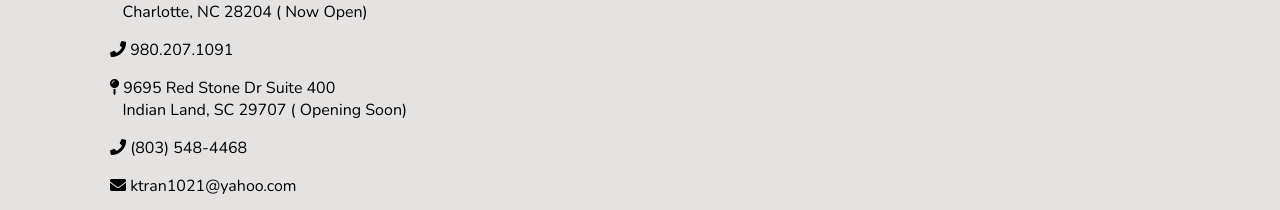
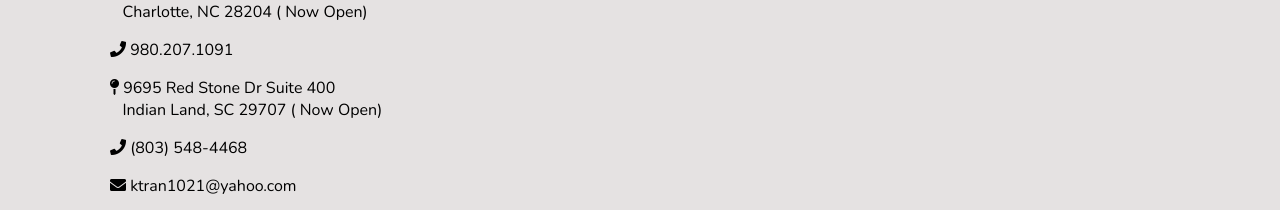
Before and after one commit to mimosasnailbar/mimosas, a Jekyll site: the page built from index.md, in a window 1280 px wide and 900 px high, scrolled down 1185 px. Shown: the part 687-897 px from the top of the window. Built offline with Jekyll 4.4.1, drawn with Linux system fonts in a browser that asks for light colours; nearby versions of some CDN libraries.

Commit message:
Updated 1 file via CloudCannon.

```diff
--- a/_layouts/default.html
+++ b/_layouts/default.html
@@ -64,11 +64,11 @@
                         <i class="fas fa-phone"></i>&nbsp;980.207.1091<br />
                     </a>
  <a href="https://maps.app.goo.gl/vnmV29q6gdRhaoeEA" class="editable footer__address">
-                                            <p>
-                                                <i class="fas fa-map-pin"></i>&nbsp;9695 Red Stone Dr Suite 400
-                                            <br />&nbsp; &nbsp;Indian Land, SC 29707 ( Opening Soon)
-                                            </p>
-                                        </a>
+     <p>
+         <i class="fas fa-map-pin"></i>&nbsp;9695 Red Stone Dr Suite 400
+         <br />&nbsp; &nbsp;Indian Land, SC 29707 ( Now Open)
+     </p>
+ </a>
                     <a href="tel:8035484468" class="editable">
                         <i class="fas fa-phone"></i>&nbsp;(803) 548-4468<br />
                     </a>
```
